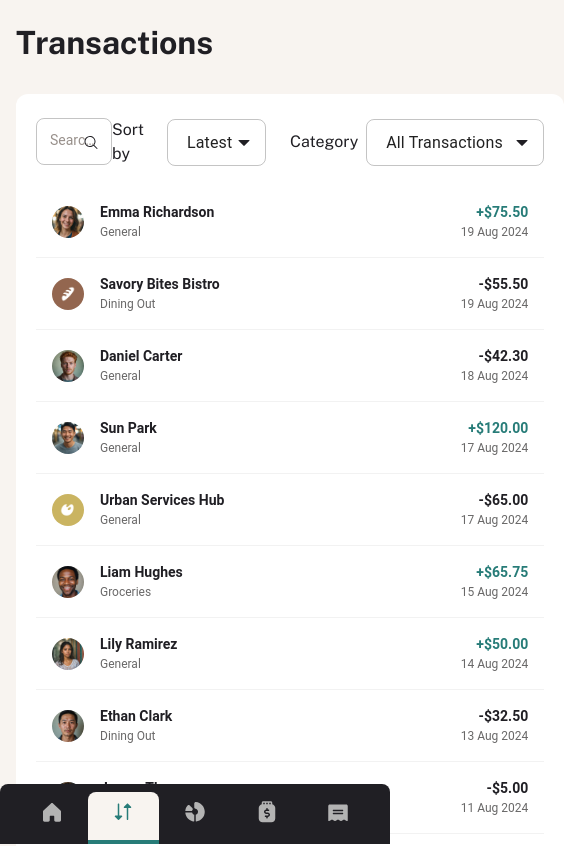
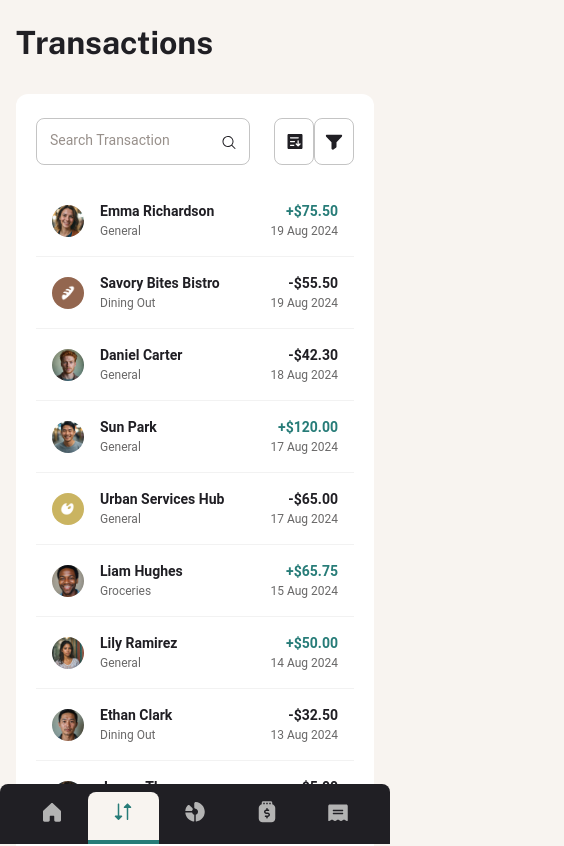
Before and after one commit to PioKl/Personal-Finance-App, a Next.js app: page /transactions in a window 390 px wide. Shown: the top 846 px of the page, 564 px wide, since content can reach past the window. Built offline with nearby package versions, Linux system fonts and the light colour scheme.

Commit message:
TextFields (search, sort, create) update

```diff
--- a/app/(root)/transactions/page.tsx
+++ b/app/(root)/transactions/page.tsx
@@ -1,5 +1,5 @@
 "use client";
-import { useState } from "react";
+import clsx from "clsx";
 import data from "@/data/data.json";
 import type { Transactions } from "@/types";
 import {
@@ -13,25 +13,56 @@ import {
   TextField,
   InputAdornment,
   MenuItem,
+  useMediaQuery,
+  createTheme,
 } from "@mui/material";
 import { formatDate, formatAmount } from "@/utils/formattingFunctions";
 import Image from "next/image";
 import IconSearch from "@/assets/icons/icon-search.svg";
 import IconDown from "@/assets/icons/icon-caret-down.svg";
+import IconFilterMobile from "@/assets/icons/icon-filter-mobile.svg";
+import IconSortMobile from "@/assets/icons/icon-sort-mobile.svg";
 
 interface RotatingIconProps {
   className?: string;
 }
 
+interface IconFilterProps {
+  className?: string;
+}
+
+interface IconSortProps {
+  className?: string;
+}
+
 const Transactions = () => {
   const { transactions } = data as { transactions: Transactions[] };
-  //const [selectOpen, setSelectOpen] = useState(false);
 
   const RotatingIcon = ({ className, ...other }: RotatingIconProps) => {
     return (
       <IconDown
         {...other} // obsługuje kliknięcie selecta i dostępność
         className={`!top-[45%] !right-[16px] transition-transform duration-200 ${className}`}
+      />
+    );
+  };
+
+  const IconFilter = ({ className, ...other }: IconFilterProps) => {
+    return (
+      <IconFilterMobile
+        {...other}
+        className={`!right-[11px] ${className}`}
+        style={{ transform: "none" }} // nadpisuje inline transform od MUI
+      />
+    );
+  };
+
+  const IconSort = ({ className, ...other }: IconSortProps) => {
+    return (
+      <IconSortMobile
+        {...other}
+        className={`!right-[11px] ${className}`}
+        style={{ transform: "none" }} // nadpisuje inline transform od MUI
       />
     );
   };
@@ -71,13 +102,26 @@ const Transactions = () => {
     "Groceries",
   ];
 
+  const theme = createTheme({
+    breakpoints: {
+      values: {
+        xs: 0,
+        sm: 640,
+        md: 768,
+        lg: 1024,
+        xl: 1280,
+      },
+    },
+  });
+  const isMdUp = useMediaQuery(theme.breakpoints.up("md"));
+
   return (
     <section className="grid gap-space-400">
       <div>
         <h1>Transactions</h1>
       </div>
       <div className="flex flex-col gap-space-250 py-space-300 px-space-250 bg-fill-two rounded-default md:p-space-400 ">
-        <div className="flex justify-between">
+        <div className="flex justify-between gap-space-300">
           <div>
             <TextField
               id="outlined-basic"
@@ -95,16 +139,22 @@ const Transactions = () => {
               }}
             />
           </div>
-          <div className="flex gap-space-300">
+          <div className="flex md:gap-space-300">
             <div className="flex items-center gap-space-100">
-              <span>Sort by</span>
+              <span className="hidden text-preset-4 tracking-preset-4 leading-preset-4 font-preset-4 text-color-three whitespace-nowrap md:flex">
+                Sort by
+              </span>
               <TextField
                 select
                 defaultValue="Latest"
-                className="w-28.5 mui-select"
+                className={clsx(
+                  "mui-select",
+                  isMdUp ? "w-28.5" : "mui-select-mobile"
+                )}
                 slotProps={{
                   select: {
-                    IconComponent: RotatingIcon,
+                    IconComponent: isMdUp ? RotatingIcon : IconSort,
+                    renderValue: () => (isMdUp ? "Latest" : null),
                   },
                 }}
               >
@@ -116,14 +166,20 @@ const Transactions = () => {
               </TextField>
             </div>
             <div className="flex items-center gap-space-100">
-              <span>Category</span>
+              <span className="hidden text-preset-4 tracking-preset-4 leading-preset-4 font-preset-4 text-color-three md:flex">
+                Category
+              </span>
               <TextField
                 select
                 defaultValue="All Transactions"
-                className="w-44.5 mui-select"
+                className={clsx(
+                  "mui-select",
+                  isMdUp ? "w-44.5" : "mui-select-mobile"
+                )}
                 slotProps={{
                   select: {
-                    IconComponent: RotatingIcon,
+                    IconComponent: isMdUp ? RotatingIcon : IconFilter,
+                    renderValue: () => (isMdUp ? "All Transactions" : null),
                   },
                 }}
               >
```
